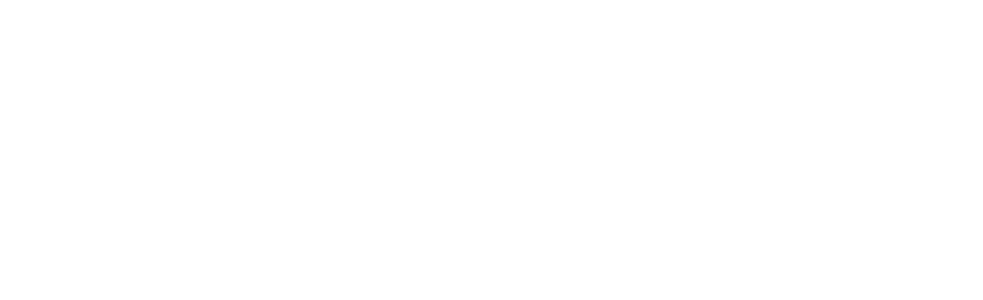
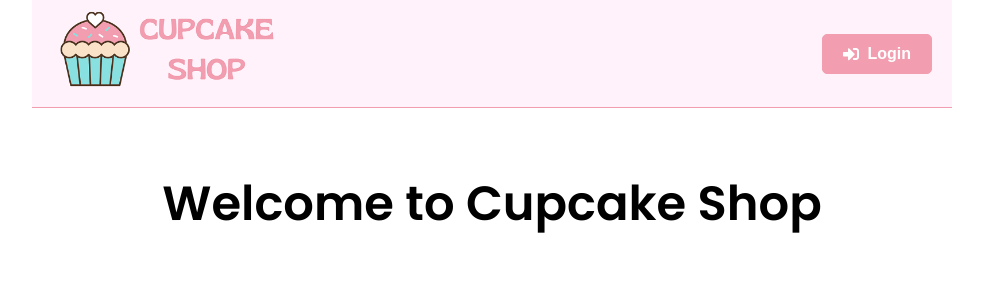
Before and after one commit to ejkim000/cupcake-shop, a React (Vite) app in the folder frontend/: page / in a window 1280 px wide. Shown: the top 300 px of the page, without its empty margins (148-1131 px from the left). Built offline with nearby package versions, Linux system fonts and the light colour scheme.

Commit message:
create Header, Home

```diff
--- /dev/null
+++ b/frontend/components/Header.jsx
@@ -0,0 +1,21 @@
+import logo from '../src/assets/logo.png';
+import { FaSignInAlt } from 'react-icons/fa';
+
+function Header() {
+  return (
+    <header className="header">
+        <div className="logo">
+            <img src={logo} alt="cupcake-shop-logo" />
+        </div>
+        <ul>
+            <li>
+              <button className="btn">
+                <FaSignInAlt /> Login
+              </button>
+            </li>
+          </ul>
+    </header>
+  )
+}
+
+export default Header;
--- /dev/null
+++ b/frontend/pages/Home.jsx
@@ -0,0 +1,11 @@
+function Home() {
+  return (
+    <>
+      <section className="heading">
+        <h1>Welcome to Cupcake Shop</h1>
+      </section>
+    </>
+  );
+}
+
+export default Home;
--- a/frontend/src/App.jsx
+++ b/frontend/src/App.jsx
@@ -1,10 +1,15 @@
+import Header from '../components/Header';
+import Home from '../pages/Home';
+
 function App() {
-
   return (
     <>
-
+      <div className="container">
+        <Header />
+        <Home />
+      </div>
     </>
-  )
+  );
 }
 
 export default App;
--- a/frontend/src/index.css
+++ b/frontend/src/index.css
@@ -48,8 +48,10 @@
   justify-content: space-between;
   align-items: center;
   padding: 20px 0;
-  border-bottom: 1px solid #e6e6e6;
+  border-bottom: 1px solid #F29EB0;
   margin-bottom: 60px;
+  background-color: #FFF2FA;
+  padding: 10px 20px;
 }
 
 .header ul {
@@ -73,6 +75,10 @@
 
 .header ul li a svg {
   margin-right: 5px;
+}
+
+.logo img {
+  height: 80px;
 }
 
 .heading {
@@ -137,9 +143,9 @@
 
 .btn {
   padding: 10px 20px;
-  border: 1px solid #000;
+  border: 1px solid #F29EB0;
   border-radius: 5px;
-  background: #000;
+  background: #F29EB0;
   color: #fff;
   font-size: 16px;
   font-weight: 700;
@@ -157,7 +163,7 @@
 
 .btn-reverse {
   background: #fff;
-  color: #000;
+  color: #F29EB0;
 }
 
 .btn-block {
```
Also changed, not shown: frontend/src/assets/logo.png (added).
